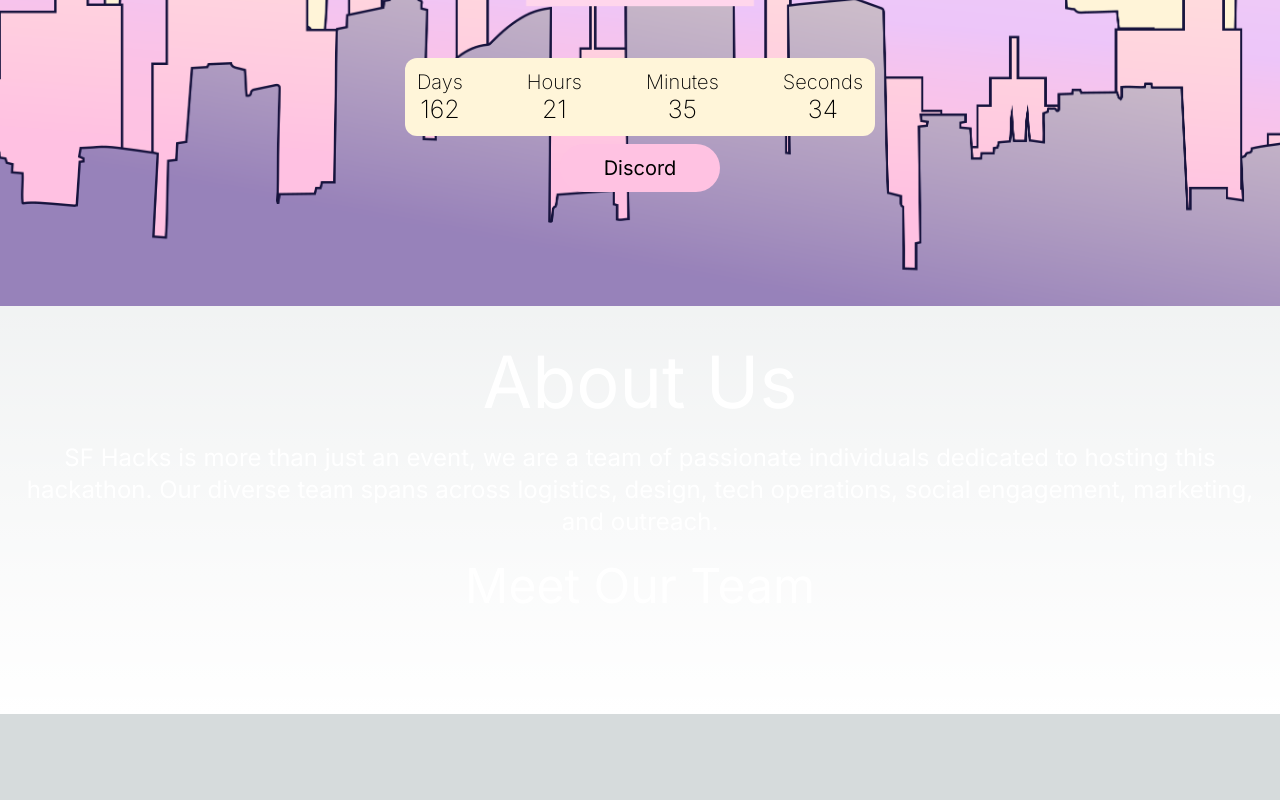
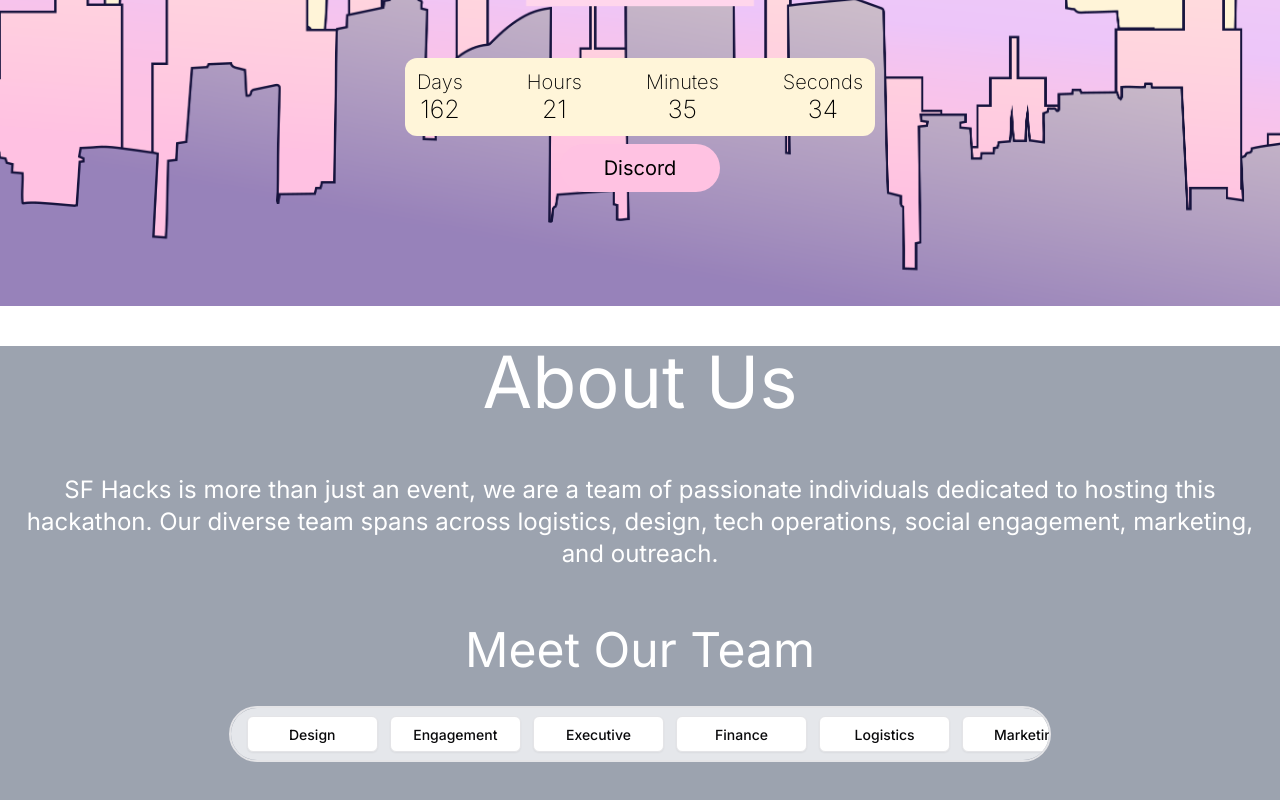
Before and after one commit to SF-Hacks-at-SFSU/sfhacks2025, a Next.js app: page / in a window 1280 px wide. Shown: the part 494-1294 px from the top of the page. Before the commit the page ends 1208 px from the top, so only its background shows below. Built offline with nearby package versions, Linux system fonts and the light colour scheme.

Commit message:
add scrollbar for buttons

```diff
--- a/src/app/globals.css
+++ b/src/app/globals.css
@@ -1,7 +1,6 @@
 @tailwind base;
 @tailwind components;
 @tailwind utilities;
-
 
 :root {
   --foreground-rgb: 0, 0, 0;
@@ -17,25 +16,27 @@
   }
 }
 
-body {
-  color: rgb(var(--foreground-rgb));
-  background: linear-gradient(
-      to bottom,
-      transparent,
-      rgb(var(--background-end-rgb))
-    )
-    rgb(var(--background-start-rgb));
-}
-
 footer {
-    background-color: #9882ba;
-    padding: 16px;
-    display: flex;
+  background-color: #9882ba;
+  padding: 16px;
+  display: flex;
 }
 
 footer > * {
-    justify-self: start;
-    flex: 1;
+  justify-self: start;
+  flex: 1;
+}
+
+@layer utilities {
+  /* Hide scrollbar for Chrome, Safari and Opera */
+  .no-scrollbar::-webkit-scrollbar {
+    display: none;
+  }
+  /* Hide scrollbar for IE, Edge and Firefox */
+  .no-scrollbar {
+    -ms-overflow-style: none; /* IE and Edge */
+    scrollbar-width: none; /* Firefox */
+  }
 }
 
 /*
@@ -50,6 +51,67 @@ footer > * {
   background-image: url("/WebDevTempBackground.svg");
   background-size: cover;
   background-position: center;
-
-
 }
+@layer base {
+  :root {
+    --background: 0 0% 100%;
+    --foreground: 240 10% 3.9%;
+    --card: 0 0% 100%;
+    --card-foreground: 240 10% 3.9%;
+    --popover: 0 0% 100%;
+    --popover-foreground: 240 10% 3.9%;
+    --primary: 240 5.9% 10%;
+    --primary-foreground: 0 0% 98%;
+    --secondary: 240 4.8% 95.9%;
+    --secondary-foreground: 240 5.9% 10%;
+    --muted: 240 4.8% 95.9%;
+    --muted-foreground: 240 3.8% 46.1%;
+    --accent: 240 4.8% 95.9%;
+    --accent-foreground: 240 5.9% 10%;
+    --destructive: 0 84.2% 60.2%;
+    --destructive-foreground: 0 0% 98%;
+    --border: 240 5.9% 90%;
+    --input: 240 5.9% 90%;
+    --ring: 240 10% 3.9%;
+    --chart-1: 12 76% 61%;
+    --chart-2: 173 58% 39%;
+    --chart-3: 197 37% 24%;
+    --chart-4: 43 74% 66%;
+    --chart-5: 27 87% 67%;
+    --radius: 0.5rem;
+  }
+  .dark {
+    --background: 240 10% 3.9%;
+    --foreground: 0 0% 98%;
+    --card: 240 10% 3.9%;
+    --card-foreground: 0 0% 98%;
+    --popover: 240 10% 3.9%;
+    --popover-foreground: 0 0% 98%;
+    --primary: 0 0% 98%;
+    --primary-foreground: 240 5.9% 10%;
+    --secondary: 240 3.7% 15.9%;
+    --secondary-foreground: 0 0% 98%;
+    --muted: 240 3.7% 15.9%;
+    --muted-foreground: 240 5% 64.9%;
+    --accent: 240 3.7% 15.9%;
+    --accent-foreground: 0 0% 98%;
+    --destructive: 0 62.8% 30.6%;
+    --destructive-foreground: 0 0% 98%;
+    --border: 240 3.7% 15.9%;
+    --input: 240 3.7% 15.9%;
+    --ring: 240 4.9% 83.9%;
+    --chart-1: 220 70% 50%;
+    --chart-2: 160 60% 45%;
+    --chart-3: 30 80% 55%;
+    --chart-4: 280 65% 60%;
+    --chart-5: 340 75% 55%;
+  }
+}
+@layer base {
+  * {
+    @apply border-border;
+  }
+  body {
+    @apply bg-background text-foreground;
+  }
+}
--- a/src/components/aboutUs/AboutUs.jsx
+++ b/src/components/aboutUs/AboutUs.jsx
@@ -2,13 +2,65 @@
 
 import React from "react";
 import Person from "./Person";
+import { Button } from "../ui/button";
+import { useState } from "react";
 
 const AboutUs = () => {
   // create the buttons for filter, add state to the clicking of each one, and make it animateable first
   // then i should create the team array but with team departments first
   // and then the people in each department
+  // the departments are (in order): design, engagement, executive, finance, logistics, marketing, outreach, publicity, and tech
+
+  // and then everytime they click a button, the filter state changes
+  // and then set some state to that department and
+  // then just loop through that state to get the img and name
+  const [filter, setFilter] = useState("Design");
+  const people = [
+    {
+      team: "Design",
+      members: [
+        {
+          "name": "Gabby",
+          "img": "public/team/gabby.jpg",
+        }
+      ]
+    },
+    {
+      team: "Engagement",
+      members: [
+      ]
+    },
+    {
+      team: "Executive",
+      members: []
+    },
+    {
+      team: "Finance",
+      members: []
+    },
+    {
+      team: "Logistics",
+      members: []
+    },
+    {
+      team: "Marketing",
+      members: []
+    },
+    {
+      team: "Outreach",
+      members: []
+    },
+    {
+      team: "Publicity",
+      members: []
+    },
+    {
+      team: "Tech",
+      members: []
+    }
+  ]
   return (
-    <div className="mt-10 ">
+    <div className="mt-10 bg-gray-400 grid gap-8 pb-20">
       <p className="text-center text-7xl text-white">About Us</p>
 
       <p className="text-center text-2xl text-white p-6 ">
@@ -18,7 +70,20 @@ const AboutUs = () => {
         and outreach.
       </p>
       <p className="text-center text-white text-5xl">Meet Our Team</p>
-      <div className="grid grid-rows-2 grid-flow-col md:grid-cols-3 md:grid-flow-row-dense place-items-center gap-6 p-10 overflow-x-scroll no-scrollbar">
+      <div className="flex justify-center">
+      <div class="flex max-w-full snap-x snap-mandatory space-x-3 overflow-x-scroll no-scrollbar
+      rounded-full border-2 bg-gray-200 p-2 px-4 ">
+          {people.map((department, i) => (
+            <Button
+            onClick={() => setFilter(department.team)}
+            key={i}
+            variant="outline"
+            className="bg-white inline-block p-2 hover:scale-105 shrink-0 snap-start scroll-ml-4 w-1/6"
+          >
+            {department.team}
+          </Button>
+          ))}
+        </div>
         {/* {people.map((person, index) => (
           <Person
             name={person.name}
--- /dev/null
+++ b/src/components/ui/button.jsx
@@ -0,0 +1,48 @@
+import * as React from "react"
+import { Slot } from "@radix-ui/react-slot"
+import { cva } from "class-variance-authority";
+
+import { cn } from "@/lib/utils"
+
+const buttonVariants = cva(
+  "inline-flex items-center justify-center gap-2 whitespace-nowrap rounded-md text-sm font-medium transition-colors focus-visible:outline-none focus-visible:ring-1 focus-visible:ring-ring disabled:pointer-events-none disabled:opacity-50 [&_svg]:pointer-events-none [&_svg]:size-4 [&_svg]:shrink-0",
+  {
+    variants: {
+      variant: {
+        default:
+          "bg-primary text-primary-foreground shadow hover:bg-primary/90",
+        destructive:
+          "bg-destructive text-destructive-foreground shadow-sm hover:bg-destructive/90",
+        outline:
+          "border border-input bg-background shadow-sm hover:bg-accent hover:text-accent-foreground",
+        secondary:
+          "bg-secondary text-secondary-foreground shadow-sm hover:bg-secondary/80",
+        ghost: "hover:bg-accent hover:text-accent-foreground",
+        link: "text-primary underline-offset-4 hover:underline",
+      },
+      size: {
+        default: "h-9 px-4 py-2",
+        sm: "h-8 rounded-md px-3 text-xs",
+        lg: "h-10 rounded-md px-8",
+        icon: "h-9 w-9",
+      },
+    },
+    defaultVariants: {
+      variant: "default",
+      size: "default",
+    },
+  }
+)
+
+const Button = React.forwardRef(({ className, variant, size, asChild = false, ...props }, ref) => {
+  const Comp = asChild ? Slot : "button"
+  return (
+    (<Comp
+      className={cn(buttonVariants({ variant, size, className }))}
+      ref={ref}
+      {...props} />)
+  );
+})
+Button.displayName = "Button"
+
+export { Button, buttonVariants }
--- /dev/null
+++ b/src/lib/utils.js
@@ -0,0 +1,6 @@
+import { clsx } from "clsx";
+import { twMerge } from "tailwind-merge"
+
+export function cn(...inputs) {
+  return twMerge(clsx(inputs));
+}
--- a/tailwind.config.js
+++ b/tailwind.config.js
@@ -1,5 +1,6 @@
 /** @type {import('tailwindcss').Config} */
 module.exports = {
+    darkMode: ["class"],
     content: [
     "./src/pages/**/*.{js,ts,jsx,tsx,mdx}",
     "./src/components/**/*.{js,ts,jsx,tsx,mdx}",
@@ -8,45 +9,77 @@ module.exports = {
   theme: {
   	extend: {
   		backgroundImage: {
-        "gradient-radial": "radial-gradient(var(--tw-gradient-stops))",
-        "gradient-conic":
-          "conic-gradient(from 180deg at 50% 50%, var(--tw-gradient-stops))",
-
+  			'gradient-radial': 'radial-gradient(var(--tw-gradient-stops))',
+  			'gradient-conic': 'conic-gradient(from 180deg at 50% 50%, var(--tw-gradient-stops))'
   		},
   		colors: {
-        "someColor" : "#f72478",
-        "sfyellow": "#FFF5D9",
-        "login-button": "#D9D9D9",
-        sfGreyBlue : '#838FBA',
-				sfDarkBlue : '#132A3E',
+  			'someColor': '#f72478',
+  			'sfyellow': '#FFF5D9',
+  			'login-button': '#D9D9D9',
+  			sfGreyBlue: '#838FBA',
+  			sfDarkBlue: '#132A3E',
   			sfDarkerBlue: '#132330',
   			sfPink: '#ffc2e2',
   			sfLightBlue: '#2b455c',
-        sfTan: "#fff5d9",
-        sfBloo: "#16133d",
-        sfDarkPurp: "#9882ba",
-        sfPurp: "#edc6fa",
-
-
-
-
-
-
-
+  			sfTan: '#fff5d9',
+  			sfBloo: '#16133d',
+  			sfDarkPurp: '#9882ba',
+  			sfPurp: '#edc6fa',
+  			background: 'hsl(var(--background))',
+  			foreground: 'hsl(var(--foreground))',
+  			card: {
+  				DEFAULT: 'hsl(var(--card))',
+  				foreground: 'hsl(var(--card-foreground))'
+  			},
+  			popover: {
+  				DEFAULT: 'hsl(var(--popover))',
+  				foreground: 'hsl(var(--popover-foreground))'
+  			},
+  			primary: {
+  				DEFAULT: 'hsl(var(--primary))',
+  				foreground: 'hsl(var(--primary-foreground))'
+  			},
+  			secondary: {
+  				DEFAULT: 'hsl(var(--secondary))',
+  				foreground: 'hsl(var(--secondary-foreground))'
+  			},
+  			muted: {
+  				DEFAULT: 'hsl(var(--muted))',
+  				foreground: 'hsl(var(--muted-foreground))'
+  			},
+  			accent: {
+  				DEFAULT: 'hsl(var(--accent))',
+  				foreground: 'hsl(var(--accent-foreground))'
+  			},
+  			destructive: {
+  				DEFAULT: 'hsl(var(--destructive))',
+  				foreground: 'hsl(var(--destructive-foreground))'
+  			},
+  			border: 'hsl(var(--border))',
+  			input: 'hsl(var(--input))',
+  			ring: 'hsl(var(--ring))',
+  			chart: {
+  				'1': 'hsl(var(--chart-1))',
+  				'2': 'hsl(var(--chart-2))',
+  				'3': 'hsl(var(--chart-3))',
+  				'4': 'hsl(var(--chart-4))',
+  				'5': 'hsl(var(--chart-5))'
+  			}
   		},
   		borderRadius: {
-        "4xl" : "2rem"
+  			'4xl': '2rem',
+  			lg: 'var(--radius)',
+  			md: 'calc(var(--radius) - 2px)',
+  			sm: 'calc(var(--radius) - 4px)'
   		},
   		screens: {
-        'xl': '1920px',
-        'bruh': '600px',
-        'z' : '1366px',
-        'k' : '1280px',
-        'ok' : '500px'
-
-
+  			xl: '1920px',
+  			bruh: '600px',
+  			z: '1366px',
+  			k: '1280px',
+  			ok: '500px'
+  		}
   	}
   },
-  },
-  plugins: [],
+  plugins: [require("tailwindcss-animate")],
 };
```
Also changed, not shown: package.json (+7 -1 lines), components.json (added), 1 other file (tests, documents, lock files or other folders). Lines whose indentation alone changed are shown as unchanged.
